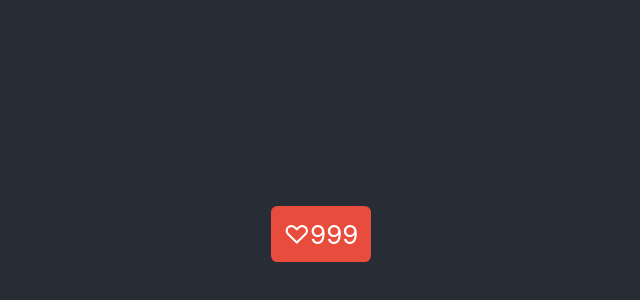
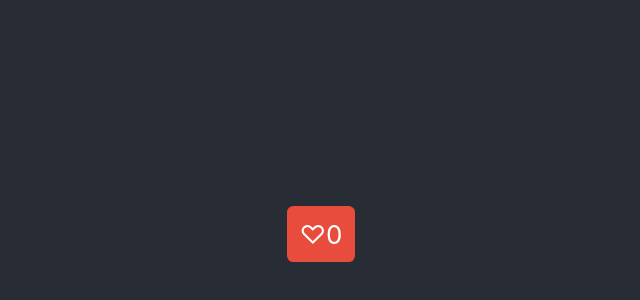
Before and after one commit to Yoshiyuki-Iwasaki/post-test-check, a React (Create React App) app: page / in a window 1280 px wide. Shown: the part 166-466 px from the top of the page, without its empty margins (319-959 px from the left). Built offline with nearby package versions, Linux system fonts and the light colour scheme.

Commit message:
create like component.

```diff
--- a/src/App.tsx
+++ b/src/App.tsx
@@ -1,5 +1,5 @@
-import React, { useState } from "react";
 import "./App.css";
+import LikeButton from "./components/Like";
 
 function App() {
   return (
@@ -11,16 +11,4 @@ function App() {
   );
 }
 
-function LikeButton() {
-  const [count, setCount] = useState(999);
-  const handleClick = () => {
-    setCount(count + 1);
-  };
-  return (
-    <span className="likeButton" onClick={handleClick}>
-      ♡{count}
-    </span>
-  );
-}
-
 export default App;
--- /dev/null
+++ b/src/components/Like.tsx
@@ -0,0 +1,15 @@
+import React, { useState } from "react";
+
+const LikeButton = () => {
+  const [count, setCount] = useState<number>(0);
+  const handleClick = () => {
+    setCount(count + 1);
+  };
+  return (
+    <span className="likeButton" onClick={handleClick}>
+      ♡{count}
+    </span>
+  );
+}
+
+export default LikeButton;
```
Also changed, not shown: 1 other file (tests, documents, lock files or other folders).
